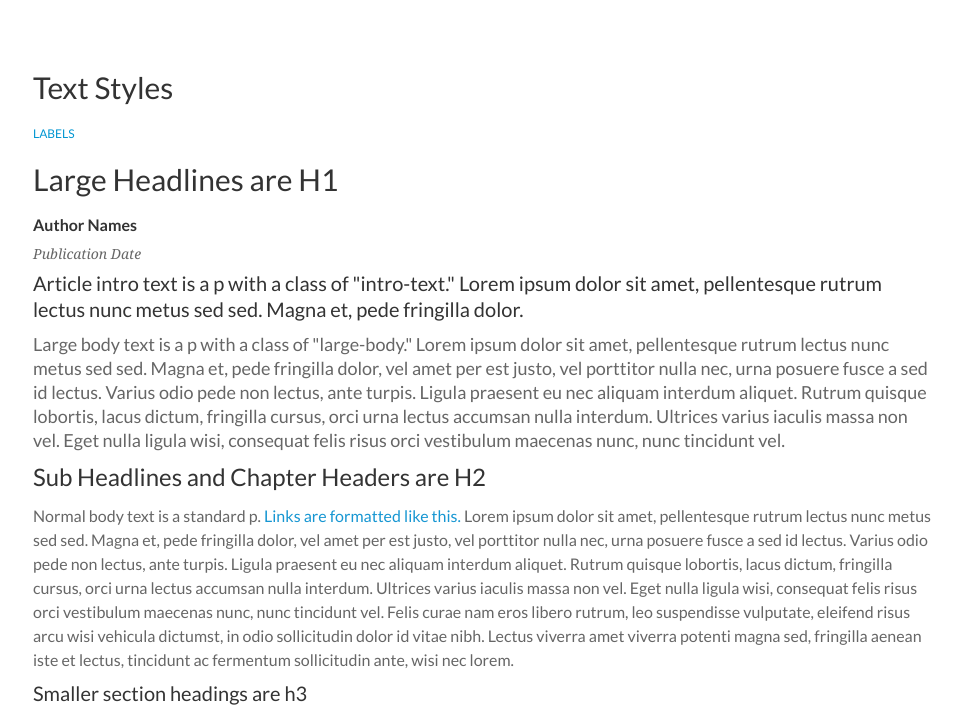
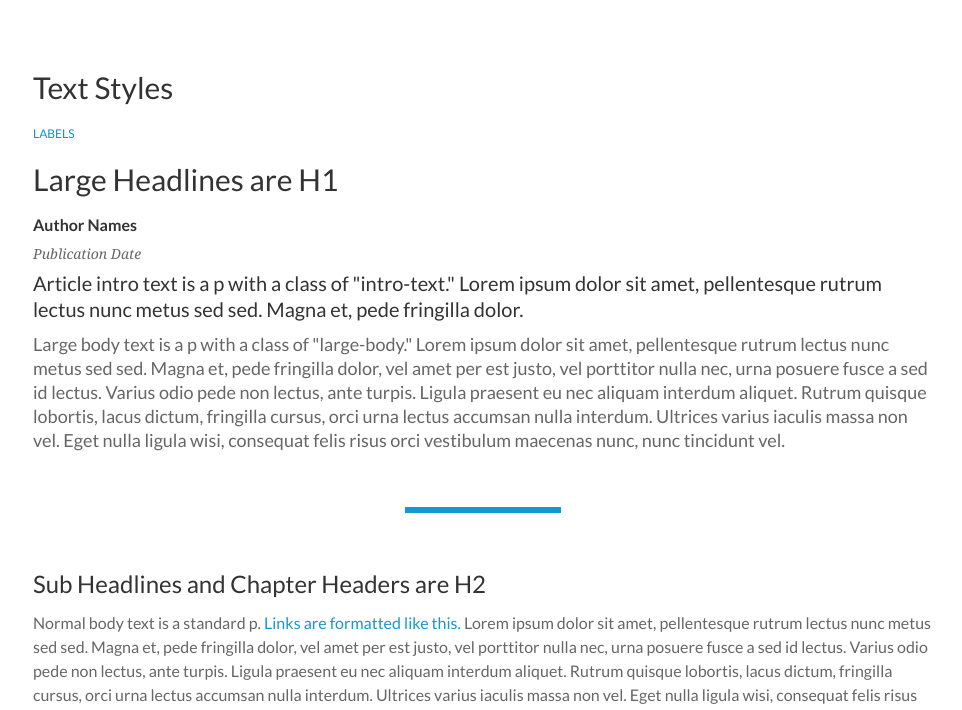
Before and after one commit to UrbanInstitute/code-snippets, a PHP site: page /templates/text.html in a window 1280 px wide. Shown: the top 710 px of the page, without its empty margins (157-1119 px from the left). Run offline with PHP 8.4, Linux system fonts and the light colour scheme; some libraries are stand-ins or nearby versions.

Commit message:
added hr style to text.html and urban-text.css

```diff
--- a/css/urban-text.css
+++ b/css/urban-text.css
@@ -39,6 +39,18 @@ p, ul, li {
     margin: 0 0 .5em;
     color: #666;
 }
+
+hr{
+   width: 150px;
+  display: inline-block;
+  border: 3px solid #1696d2;
+  margin-top: 55px;
+    margin-bottom:55px;
+  display: block;
+  margin-left: auto;
+  margin-right: auto;
+}
+
 
 p a{
  color: #1696d2;
--- a/templates/text.html
+++ b/templates/text.html
@@ -17,6 +17,8 @@
         <p class="date">Publication Date</p>
         <p class="intro-text">Article intro text is a p with a class of "intro-text." Lorem ipsum dolor sit amet, pellentesque rutrum lectus nunc metus sed sed. Magna et, pede fringilla dolor.</p>
         <p class="large-body">Large body text is a p with a class of "large-body." Lorem ipsum dolor sit amet, pellentesque rutrum lectus nunc metus sed sed. Magna et, pede fringilla dolor, vel amet per est justo, vel porttitor nulla nec, urna posuere fusce a sed id lectus. Varius odio pede non lectus, ante turpis. Ligula praesent eu nec aliquam interdum aliquet. Rutrum quisque lobortis, lacus dictum, fringilla cursus, orci urna lectus accumsan nulla interdum. Ultrices varius iaculis massa non vel. Eget nulla ligula wisi, consequat felis risus orci vestibulum maecenas nunc, nunc tincidunt vel.</p>
+        <hr/>
+
         <h2>Sub Headlines and Chapter Headers are H2</h2>
         <p>Normal body text is a standard p. <a href="#">Links are formatted like this.</a> Lorem ipsum dolor sit amet, pellentesque rutrum lectus nunc metus sed sed. Magna et, pede fringilla dolor, vel amet per est justo, vel porttitor nulla nec, urna posuere fusce a sed id lectus. Varius odio pede non lectus, ante turpis. Ligula praesent eu nec aliquam interdum aliquet. Rutrum quisque lobortis, lacus dictum, fringilla cursus, orci urna lectus accumsan nulla interdum. Ultrices varius iaculis massa non vel. Eget nulla ligula wisi, consequat felis risus orci vestibulum maecenas nunc, nunc tincidunt vel. Felis curae nam eros libero rutrum, leo suspendisse vulputate, eleifend risus arcu wisi vehicula dictumst, in odio sollicitudin dolor id vitae nibh. Lectus viverra amet viverra potenti magna sed, fringilla aenean iste et lectus, tincidunt ac fermentum sollicitudin ante, wisi nec lorem.</p>
         <h3>Smaller section headings are h3</h3>
```
Also changed, not shown: 3 other files.
